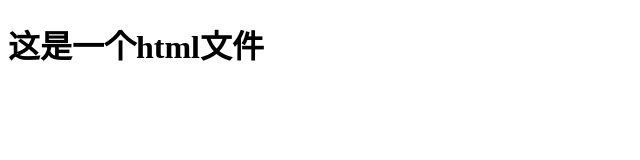
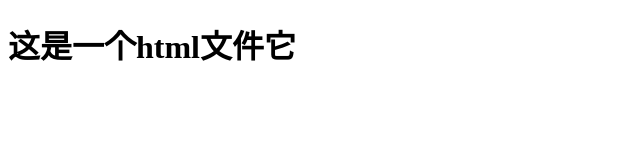
Before and after one commit to COMPHONG/home, a plain HTML site: page index.html in a window 1280 px wide. Shown: the full height of the page, 0-640 px from the left. Drawn offline with Linux system fonts and the light colour scheme.

Commit message:
本次更新增加了一个汉字

```diff
--- a/index.html
+++ b/index.html
@@ -1,7 +1,7 @@
 <!DOCTYPE html>
 <html>
 	<body>
-		<h1>这是一个html文件
+		<h1>这是一个html文件它
 		</h1>
 	</body>
 </html>
```
